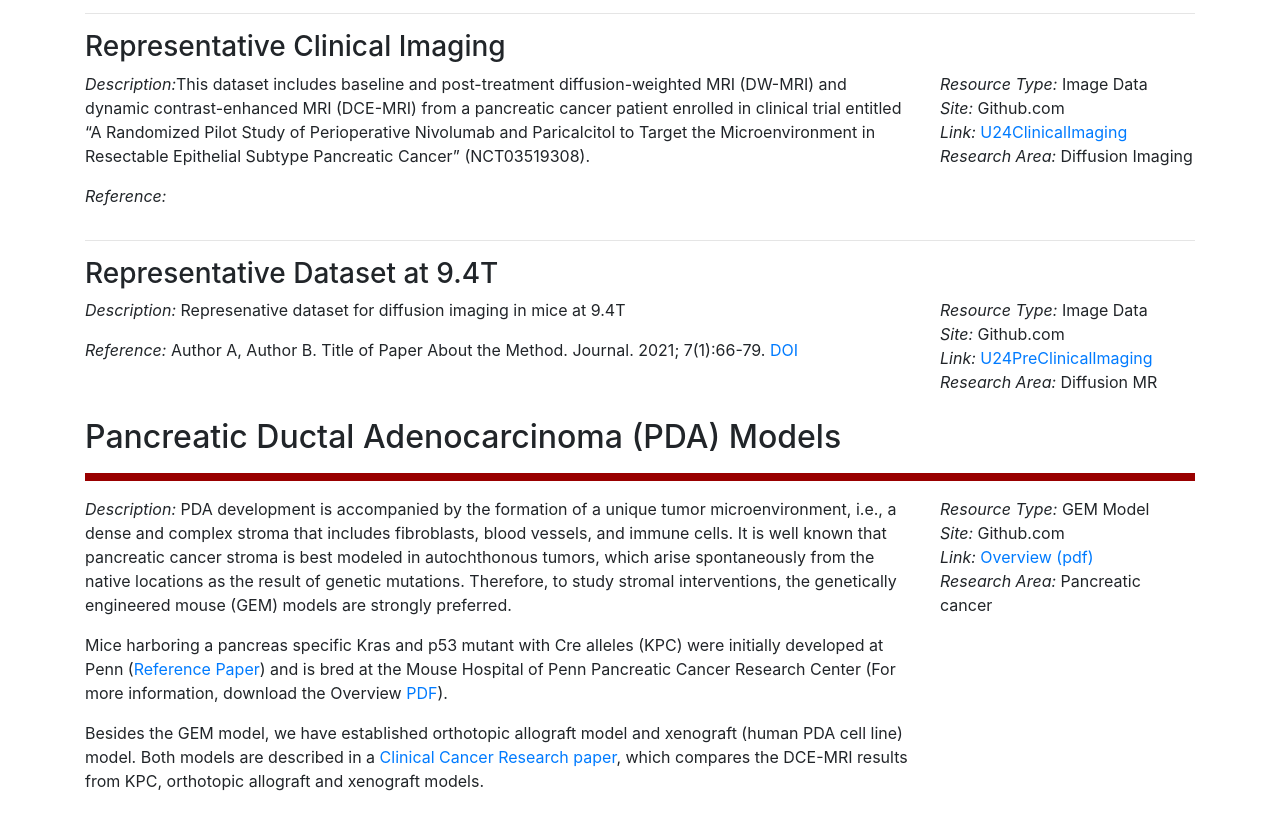
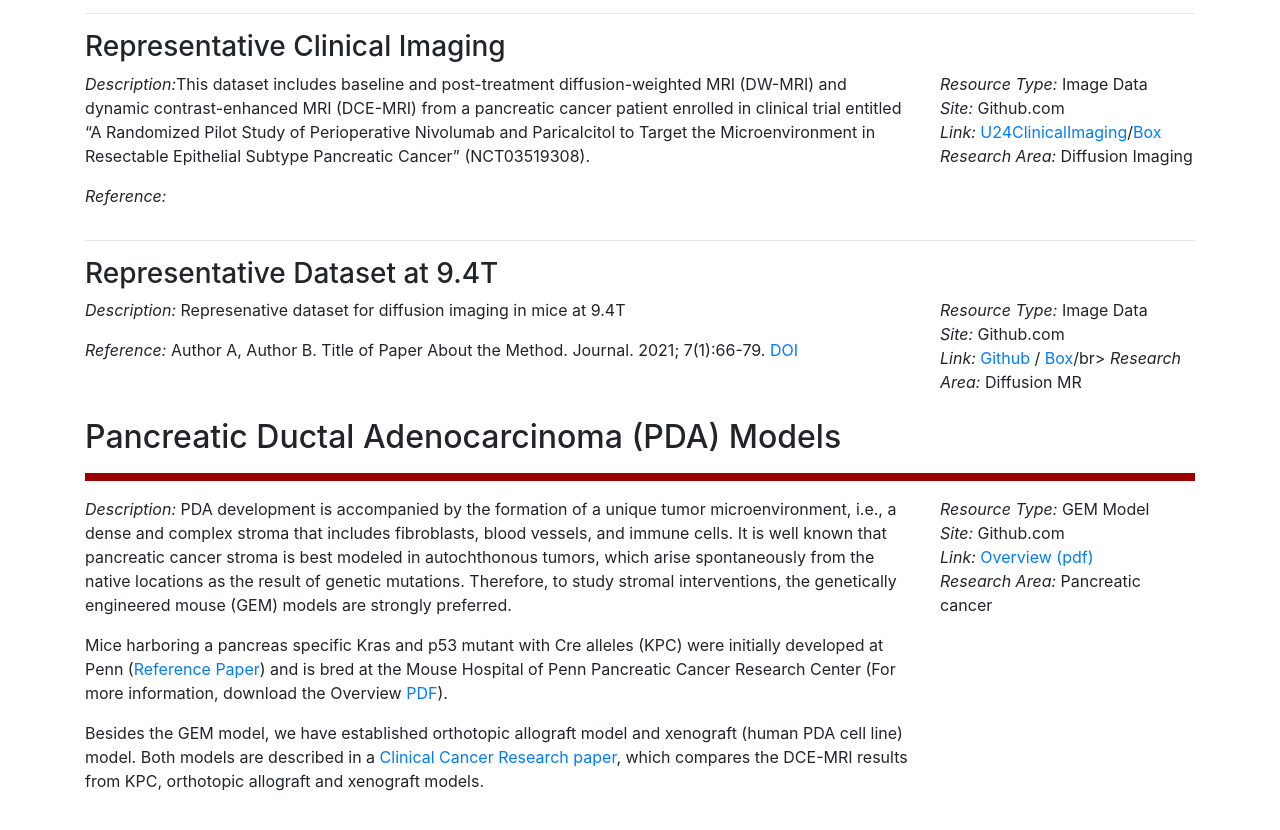
Before and after one commit to PennPancreaticCancerImagingResource/PennPancreaticCancerImagingResource.github.io, a website: page data.html in a window 1280 px wide. Shown: the part 1343-2173 px from the top of the page. Drawn offline with Linux system fonts and the light colour scheme.

Commit message:
ADD: box links

```diff
--- a/data.html
+++ b/data.html
@@ -212,7 +212,7 @@
             <p>
               <em>Resource Type:</em> Image Data</br>
               <em>Site:</em> Github.com</br>
-              <em>Link:</em> <a href="https://github.com/PennPancreaticCancerImagingResource/U24ClinicalImaging">U24ClinicalImaging</a></br>
+              <em>Link:</em> <a href="https://github.com/PennPancreaticCancerImagingResource/U24ClinicalImaging">U24ClinicalImaging</a>/<a href="https://upenn.box.com/s/ip2k066y7luxe67rj5413f8roshiwfrz">Box</a></br>
               <em>Research Area:</em> Diffusion Imaging
             </p>
           </div>
@@ -232,7 +232,7 @@
           <div class="col-3">
             <em>Resource Type:</em> Image Data</br>
             <em>Site:</em> Github.com</br>
-            <em>Link:</em> <a href="https://github.com/PennPancreaticCancerImagingResource/U24PreClinicalImaging">U24PreClinicalImaging</a></br>
+            <em>Link:</em> <a href="https://github.com/PennPancreaticCancerImagingResource/U24PreClinicalImaging">Github</a> / <a href="https://upenn.box.com/s/6k41tpok1j0drl9hzvwmace4bj8ifeju">Box</a>/br>
             <em>Research Area:</em> Diffusion MR
           </div>
         </div>
```
